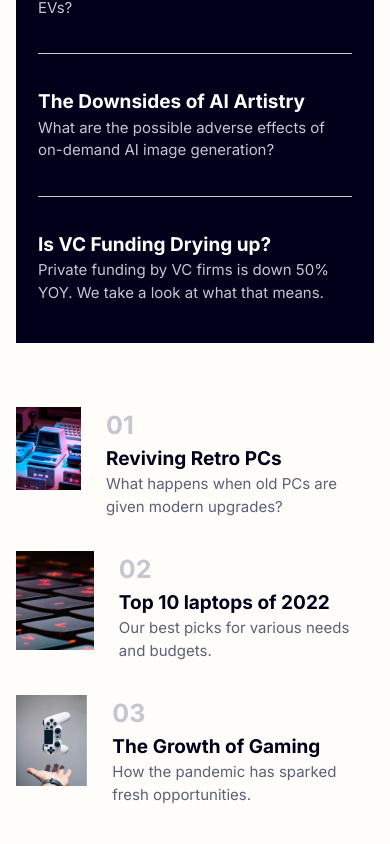
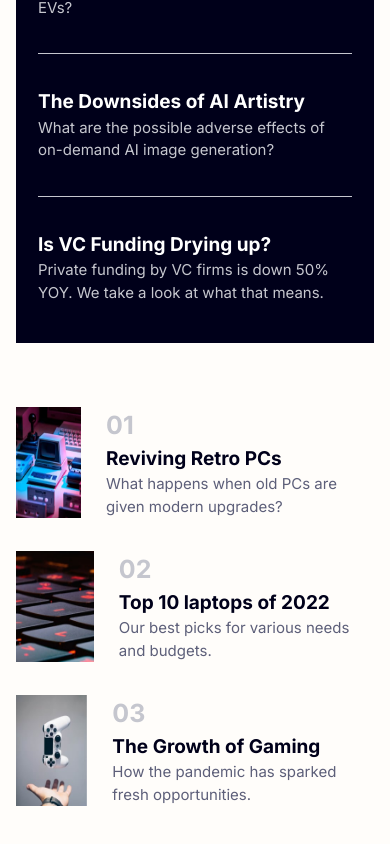
Before and after one commit to rida192/news-homepage-main, a Next.js app: page / in a window 390 px wide. Shown: the part 860-1704 px from the top of the page. Built offline with nearby package versions, Linux system fonts and the light colour scheme.

Commit message:
CHORE modify image in footer

```diff
--- a/components/Card.tsx
+++ b/components/Card.tsx
@@ -13,7 +13,7 @@ const Card = ({ image, number, title, paragraph }: CardProps) => {
     <div className="flex gap-[25px] group cursor-pointer ">
       <div className="overflow-hidden">
         <Image
-          className="group-hover:scale-125 group-hover:rotate-12 transition-all duration-200 md:min-h-full"
+          className="group-hover:scale-125 group-hover:rotate-12 transition-all duration-200 min-h-full"
           src={image}
           width={100}
           height={128}
```
